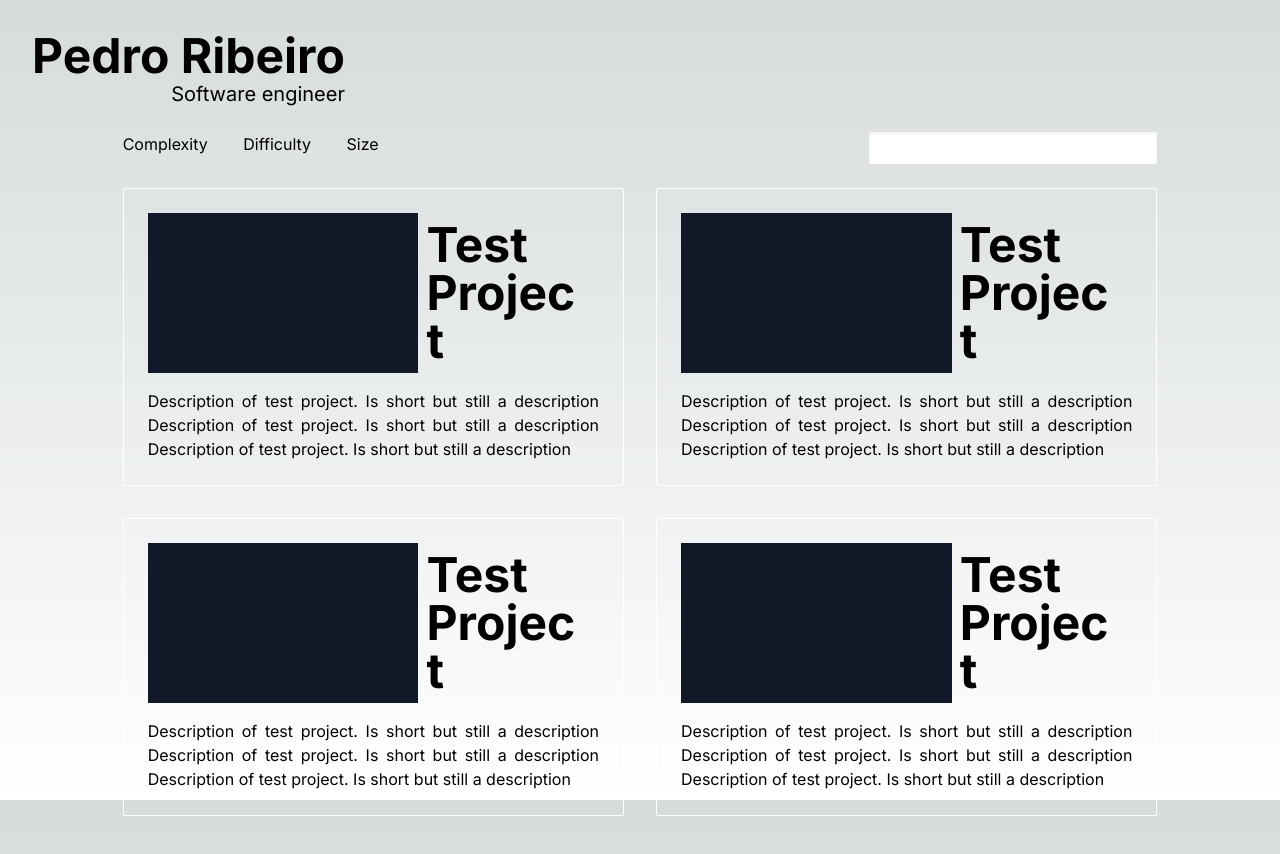
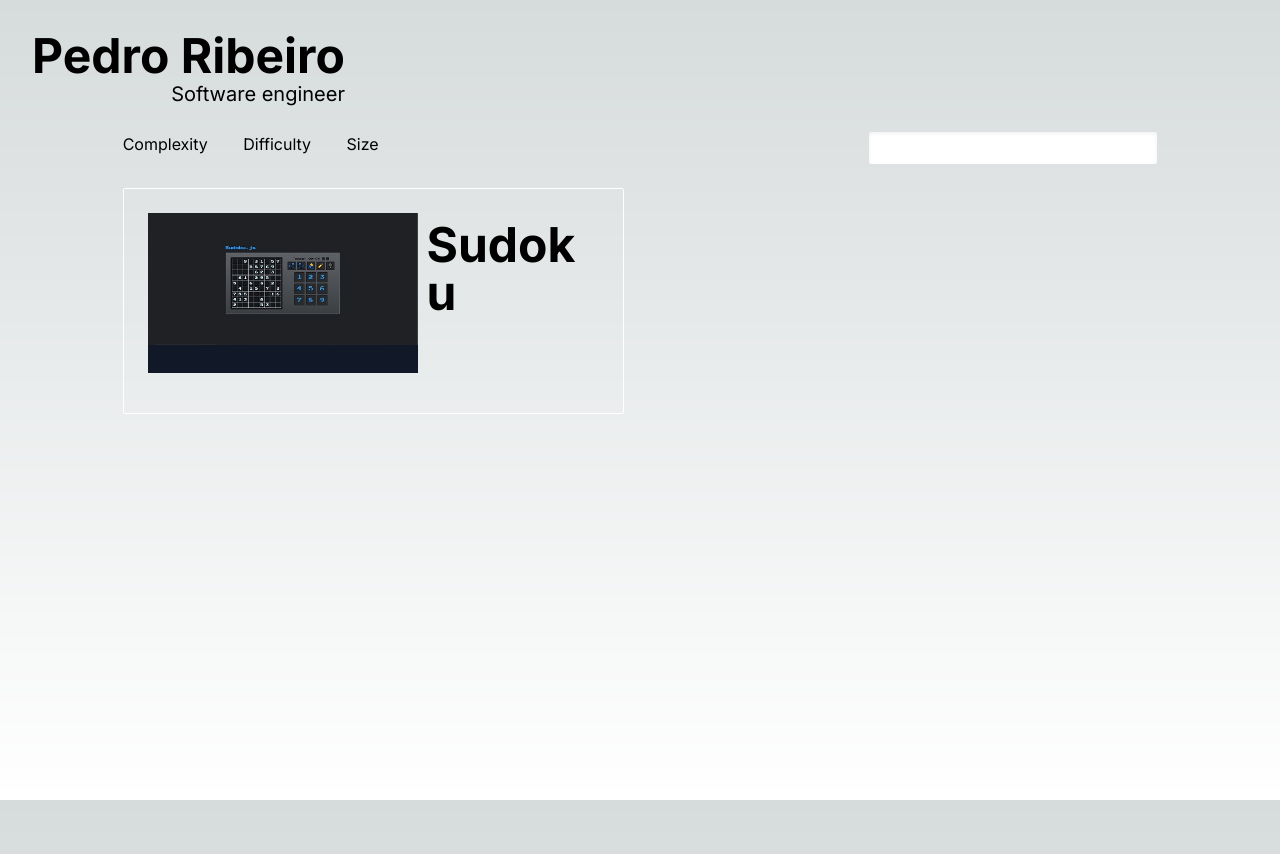
Before and after one commit to Z3ROO/portfolio, a Next.js app: page / in a window 1280 px wide. Shown: the top 854 px of the page. Built offline with nearby package versions, Linux system fonts and the light colour scheme.

Commit message:
feat: local fetching of projects included in UI

```diff
--- a/app/(home)/page.tsx
+++ b/app/(home)/page.tsx
@@ -1,5 +1,9 @@
 import Image from "next/image";
 import Link from "next/link";
+
+import GetAllProjectIds from "@/util/GetAllProjectIds";
+import GetProject from "@/util/GetProject";
+
 
 export default async function Home() {
 
@@ -12,6 +16,7 @@ export default async function Home() {
 
 
 async function ProjectsShowcase() {
+  const ids = await GetAllProjectIds();
 
   return (
     <div className="flex flex-col items-center">
@@ -24,28 +29,31 @@ async function ProjectsShowcase() {
         <input className="w-72 h-8 rounded-sm shadow-inner" />
       </div>
       <div className="flex w-10/12 flex-wrap">
-        <ProjectDisplay id={`some`} name={`Test Project`} description={`Description of test project. Is short but still a description`} />
-        <ProjectDisplay id={`some`} name={`Test Project`} description={`Description of test project. Is short but still a description`} />
-        <ProjectDisplay id={`some`} name={`Test Project`} description={`Description of test project. Is short but still a description`} />
-        <ProjectDisplay id={`some`} name={`Test Project`} description={`Description of test project. Is short but still a description`} />
+        {ids.map(id => {
+          return <ProjectDisplay key={id} id={id}/>
+        })}
       </div>
     </div>
   );
 }
 
-function ProjectDisplay(props: {id: string, name: string, description: string}) {
-  const { id, name, description } = props;
+async function ProjectDisplay(props: {id: string}) {
+  const { id } = props;
+  const project = await GetProject(id);
+
   return (
     <div className="w-1/2 shrink-0 p-4">
       <Link href={`/projects/${id}`}>
         <div className="p-6 rounded-sm border-white border w-full cursor-pointer hover:scale-[101%] transition-transform">
           <div className="flex">
-            <div className="w-3/5 bg-gray-900 h-40 shrink-0"></div>
+            <div className="w-3/5 bg-gray-900 h-40 shrink-0">
+              <Image src={`/projects/${project.id}/demo.jpg`} width={500}  height={500} alt="demo" />
+            </div>
             <div className="w-2/5 p-2">
-              <h3 className="text-5xl font-bold break-words">{name}</h3>
+              <h3 className="text-5xl font-bold break-words">{project.name}</h3>
             </div>
           </div>
-          <div className="text-justify mt-4 break-words">{description} {description} {description}</div>
+          <div className="text-justify mt-4 break-words">{project.description} {project.description} {project.description}</div>
         </div>
       </Link>
     </div>
--- a/app/@modal/(.)projects/[id]/page.tsx
+++ /dev/null
@@ -1,20 +0,0 @@
-
-export default function ProjectPage() {
-  const project = {
-    name: 'Project name',
-    description: 'Description of the project, Description of the project, Description of the project, Description of the project, Description of the project, Description of the project, Description of the project, Description of the project, Description of the project, Description of the project, Description of the project, Description of the project, Description of the project, Description of the project, Description of the project, Description of the project, Description of the project, Description of the project, Description of the project, Description of the project, Description of the project, Description of the project, Description of the project, Description of the project, Description of the project, Description of the project, Description of the project, Description of the project, Description of the project, '
-  }
-  return (
-    <div className="fixed  top-0 left-0 h-screen w-screen flex justify-center items-center">
-      <div className="h-10/12 w-11/12 bg-black bg-opacity-90 overflow-auto" style={{backdropFilter:'blur(4px)'}}>
-        <div className="flex justify-center">
-          <div className="max-w-5xl mt-16">
-            <h1 className="font-bold text-5xl">{project.name}</h1>
-            <div className="w-full p-8"><div className="w-full h-96 bg-cyan-950"></div></div>
-            <p>{project.description}</p>
-          </div>
-        </div>
-      </div>
-    </div>
-  );
-}
--- /dev/null
+++ b/app/@modal/(.)projects/[project_id]/page.tsx
@@ -0,0 +1,11 @@
+import ProjectPage from "@/app/projects/[project_id]/page";
+
+export default function InterpectedProjectPage(props: {params: {project_id: string}}) {
+  return (
+    <div className="fixed top-0 left-0 h-screen w-screen flex justify-center items-center">
+      <div className="h-5/6 w-11/12 bg-black bg-opacity-90 overflow-auto" style={{backdropFilter:'blur(4px)'}}>
+        <ProjectPage {...props} asModal />
+      </div>
+    </div>
+  );
+}
--- /dev/null
+++ b/app/projects/[project_id]/clientBackBtn.tsx
@@ -0,0 +1,14 @@
+'use client'
+
+import { useRouter } from "next/navigation"
+
+export default function ClientBackBTN() {
+  const router = useRouter();
+  return (
+    <button className="absolute top-4 left-4 px-1 py-2 rounded-sm border border-white"
+      onClick={() => {
+        router.back()
+      }}
+    >Back</button>
+  )
+}
--- a/app/projects/[project_id]/page.tsx
+++ b/app/projects/[project_id]/page.tsx
@@ -1,18 +1,33 @@
+import GetAllProjectIds from "@/util/GetAllProjectIds";
+import GetProject from "@/util/GetProject";
 import Link from "next/link"
+import Image from "next/image";
+import ClientBackBTN from "./clientBackBtn";
 
-export default function ProjectPage() {
-  const project = {
-    name: 'Project name',
-    description: 'Description of the project, Description of the project, Description of the project, Description of the project, Description of the project, Description of the project, Description of the project, Description of the project, Description of the project, Description of the project, Description of the project, Description of the project, Description of the project, Description of the project, Description of the project, Description of the project, Description of the project, Description of the project, Description of the project, Description of the project, Description of the project, Description of the project, Description of the project, Description of the project, Description of the project, Description of the project, Description of the project, Description of the project, Description of the project, '
-  }
+export async function generateStaticParams() {
+  const ids = await GetAllProjectIds();
+
+  return ids.map(id => ({ project_id: id }));
+}
+
+export default async function ProjectPage({params, asModal}: {params: {project_id: string}, asModal?: boolean}) {
+  const project = await GetProject(params.project_id);
   return (
-    <div className="relative flex justify-center">
-      <Link className="absolute top-4 left-4" href={'/'}>
-        <button className="px-1 py-2 rounded-sm border border-white">Home</button>
-      </Link>
+    <div className="relative flex justify-center w-full h-full">
+      {
+        asModal ? (
+          <ClientBackBTN />
+        ) : (
+        <Link className="absolute top-4 left-4" href={'/'}>
+          <button className="px-1 py-2 rounded-sm border border-white">Back</button>
+        </Link>
+        )
+      }
       <div className="max-w-5xl mt-16">
         <h1 className="font-bold text-5xl">{project.name}</h1>
-        <div className="w-full p-8"><div className="w-full h-96 bg-cyan-950"></div></div>
+        <div className="w-full p-8">
+          <Image src={`/projects/${project.id}/demo.jpg`} width={500}  height={500} alt="demo"/>
+        </div>
         <p>{project.description}</p>
       </div>
     </div>
--- a/package.json
+++ b/package.json
@@ -20,6 +20,8 @@
     "postcss": "8.4.24",
     "react": "18.2.0",
     "react-dom": "18.2.0",
+    "remark": "^14.0.3",
+    "remark-html": "^15.0.2",
     "tailwindcss": "3.3.2",
     "typescript": "5.1.3"
   }
--- a/public/projects/sudoku/metadata.json
+++ b/public/projects/sudoku/metadata.json
@@ -1,6 +1,7 @@
 {
   "name": "Sudoku",
   "id": "sudoku",
+  "demoUrl":"",
   "tech": [
     "React", "Typescript", "NodeJs"
   ]
--- /dev/null
+++ b/util/GetAllProjectIds.tsx
@@ -0,0 +1,9 @@
+import fs from 'fs/promises';
+import path from 'path';
+
+export default async function GetAllProjectIds() {
+  const projectDir = path.join(process.cwd(),'/public/projects/')
+
+  const ids = await fs.readdir(projectDir);
+  return ids;
+}
--- /dev/null
+++ b/util/GetProject.tsx
@@ -0,0 +1,21 @@
+import fs from 'fs/promises';
+import path from 'path';
+
+export default async function GetProject(project_id: string) {
+  const projectDir = path.join(process.cwd(), '/public/projects/', project_id)
+  const rawMetadata = await fs.readFile(path.join(projectDir, 'metadata.json'), {encoding: 'utf-8'});
+  const metadata = JSON.parse(rawMetadata);
+
+  const rawDescription = await fs.readFile(path.join(projectDir, 'description.md'), {encoding: 'utf-8'});
+  const description = mdParse(rawDescription);
+
+  return {
+    ...metadata,
+    description
+  }
+
+}
+
+function mdParse(rawDescription: string) {
+  return rawDescription;
+}
```
Also changed, not shown: 1 other file (tests, documents, lock files or other folders).
